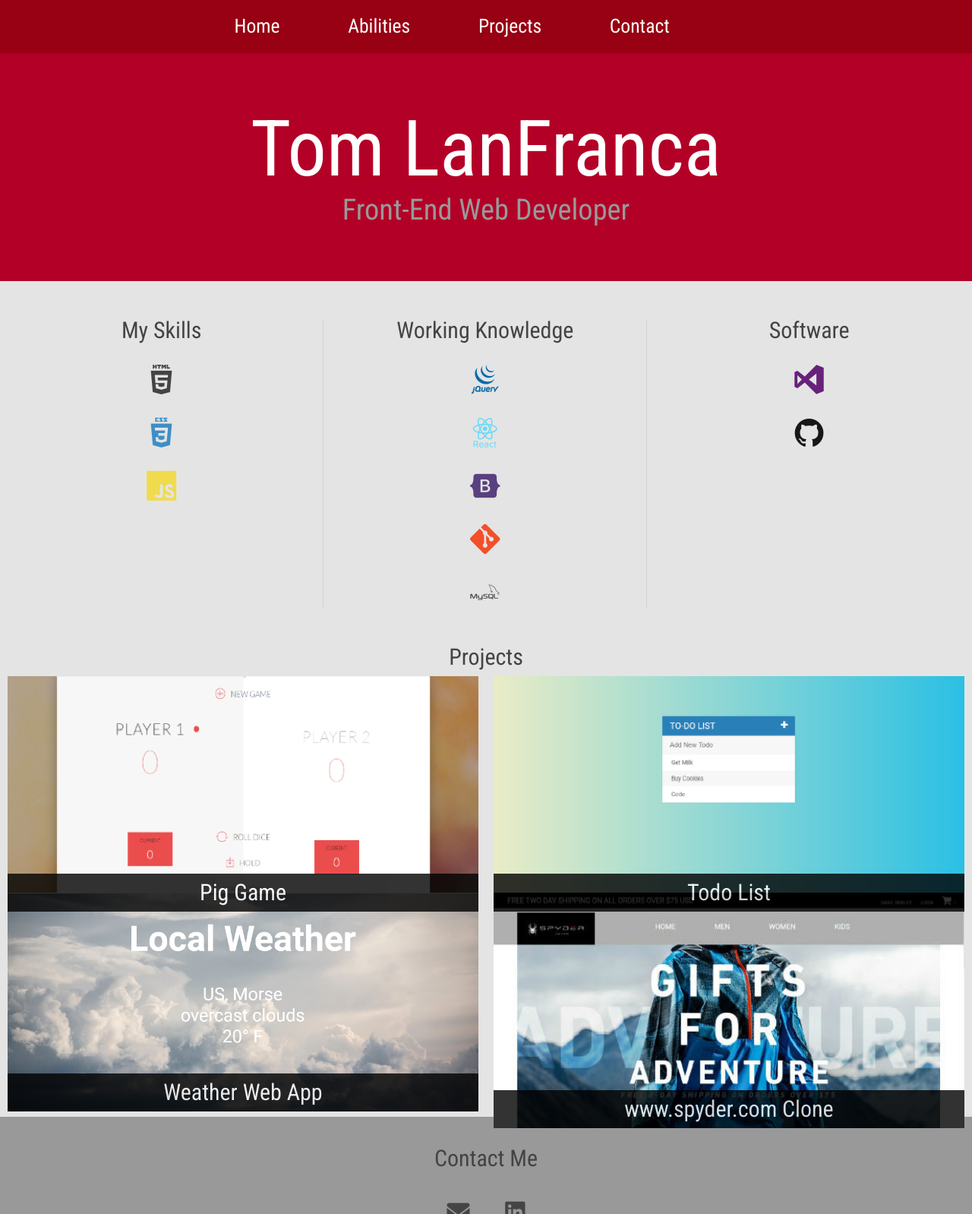
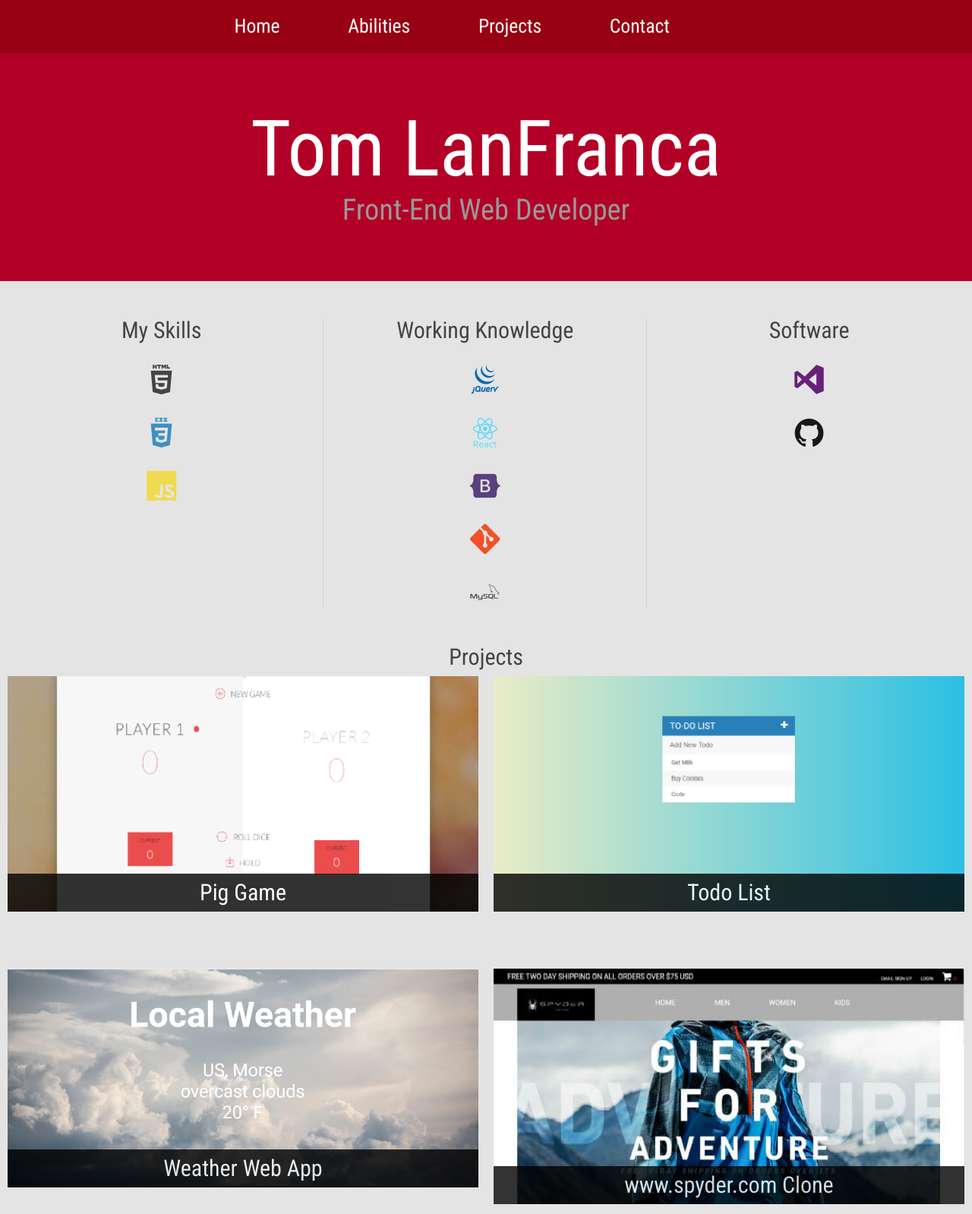
Before and after one commit to angelo21/portfolio, a plain HTML site: page index.html in a window 1280 px wide. Shown: the top 1598 px of the page at 76% size. Drawn offline with nearby package versions, Linux system fonts and the light colour scheme.

Commit message:
Update style.css

```diff
--- a/styles/style.css
+++ b/styles/style.css
@@ -129,7 +129,6 @@ nav a, header {
 
 .portfolio_width {
     width: 50%;
-    height: 285px;
 }
 
 .portfolio_projects img  {
```
